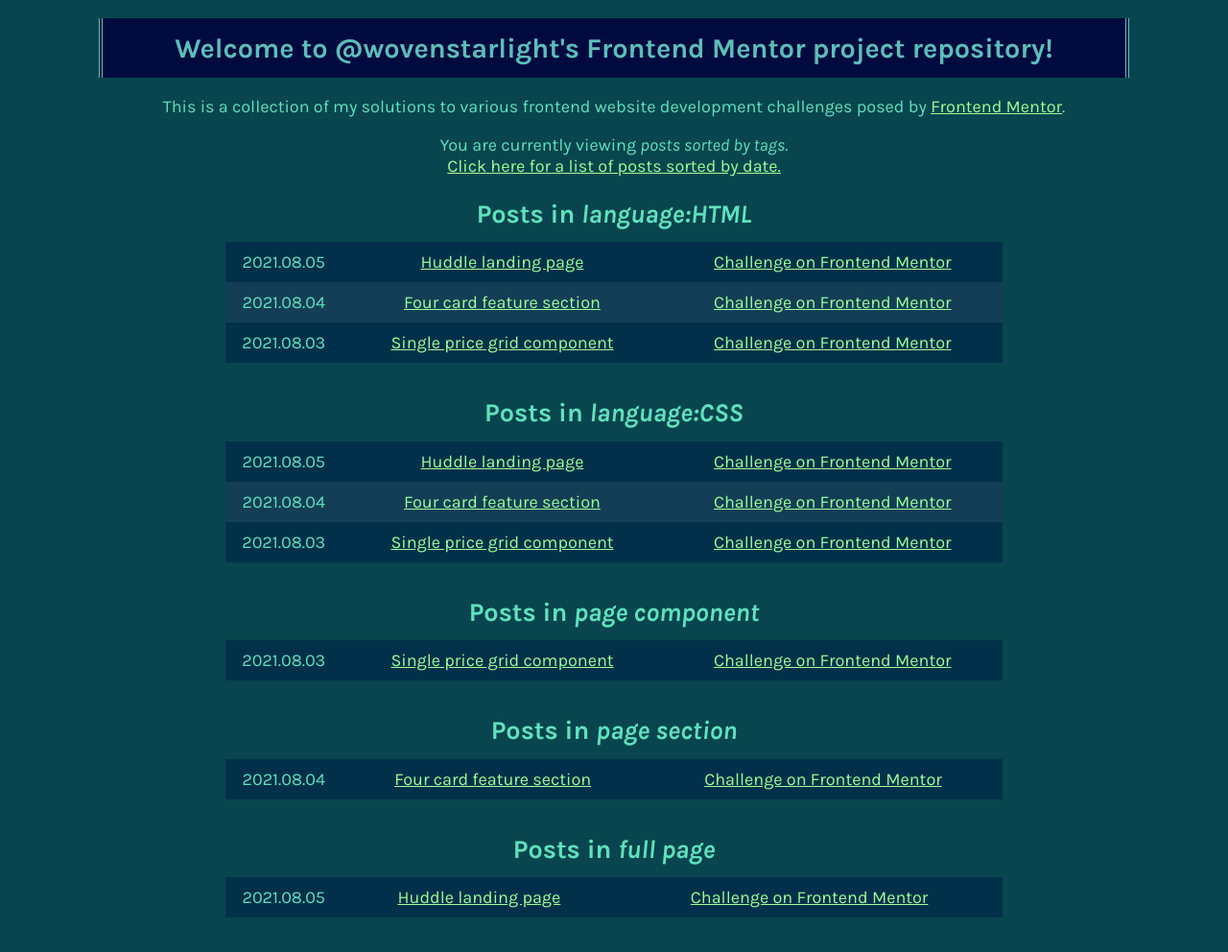
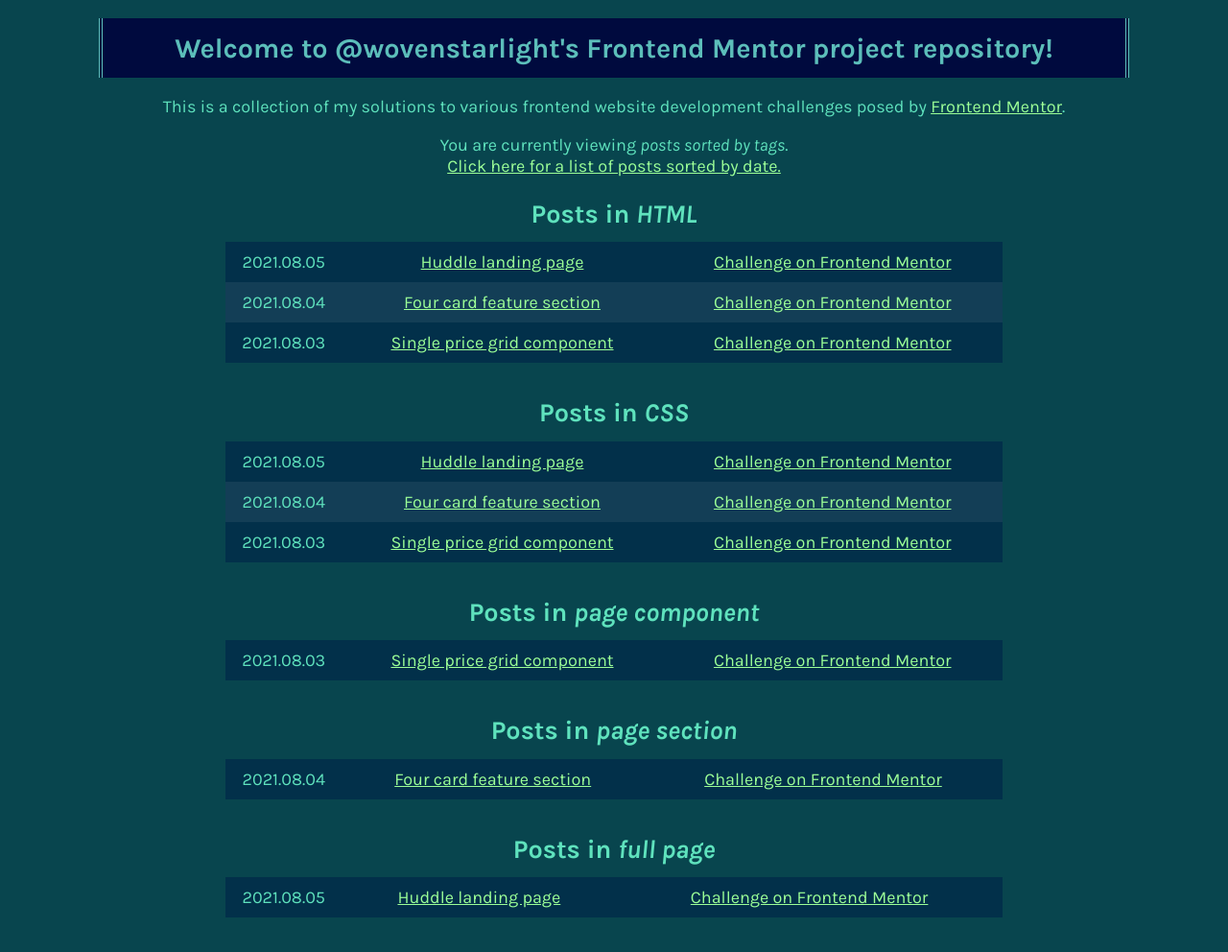
Before and after one commit to wovenstarlight/frontend-projects, a Jekyll site: the page built from indexbytags.html, in a window 1280 px wide. Shown: the whole page at 96% size. Built offline with Jekyll 4.4.1, drawn with Linux system fonts in a browser that asks for light colours.

Commit message:
Removed taboo characters in tag names

```diff
--- a/_posts/2021-08-03-single-price-grid-component.html
+++ b/_posts/2021-08-03-single-price-grid-component.html
@@ -2,7 +2,7 @@
 projectlink:	single-price-grid-component
 projectname:	Single price grid component
 frontend:		https://www.frontendmentor.io/challenges/single-price-grid-component-5ce41129d0ff452fec5abbbc
-tags:			[language:HTML, language:CSS, page component]
+tags:			[HTML, CSS, page component]
 ---
 <section class="joinmodule">
 
--- a/_posts/2021-08-04-four-card-feature-section.html
+++ b/_posts/2021-08-04-four-card-feature-section.html
@@ -2,7 +2,7 @@
 projectlink:	four-card-feature-section
 projectname:	Four card feature section
 frontend:		https://www.frontendmentor.io/challenges/four-card-feature-section-weK1eFYK
-tags:			[language:HTML, language:CSS, page section]
+tags:			[HTML, CSS, page section]
 ---
 <section class="module">
 	<h2>Reliable, efficient delivery<br />
--- a/_posts/2021-08-05-huddle-landing-page.html
+++ b/_posts/2021-08-05-huddle-landing-page.html
@@ -3,7 +3,7 @@
 projectname:	Huddle landing page
 frontend:		https://www.frontendmentor.io/challenges/huddle-landing-page-with-a-single-introductory-section-B_2Wvxgi0
 links:			["https://cdnjs.cloudflare.com/ajax/libs/font-awesome/5.13.0/css/all.min.css"]
-tags:			[language:HTML, language:CSS, full page]
+tags:			[HTML, CSS, full page]
 ---
 <section id="content">
 	<img src="{{ site.baseurl }}/assets/{{ page.projectlink }}/logo.svg" alt="Huddle">
```
